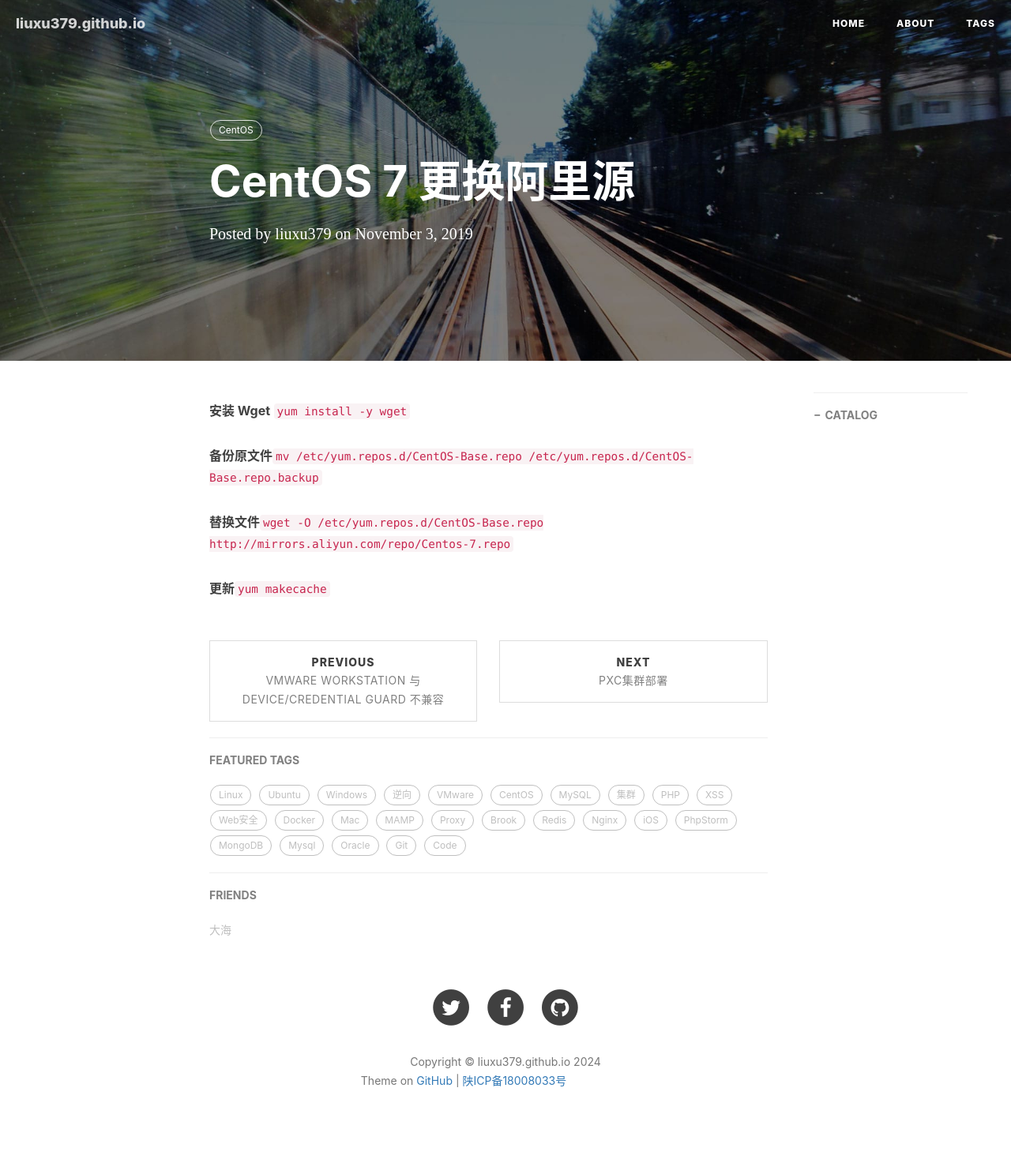
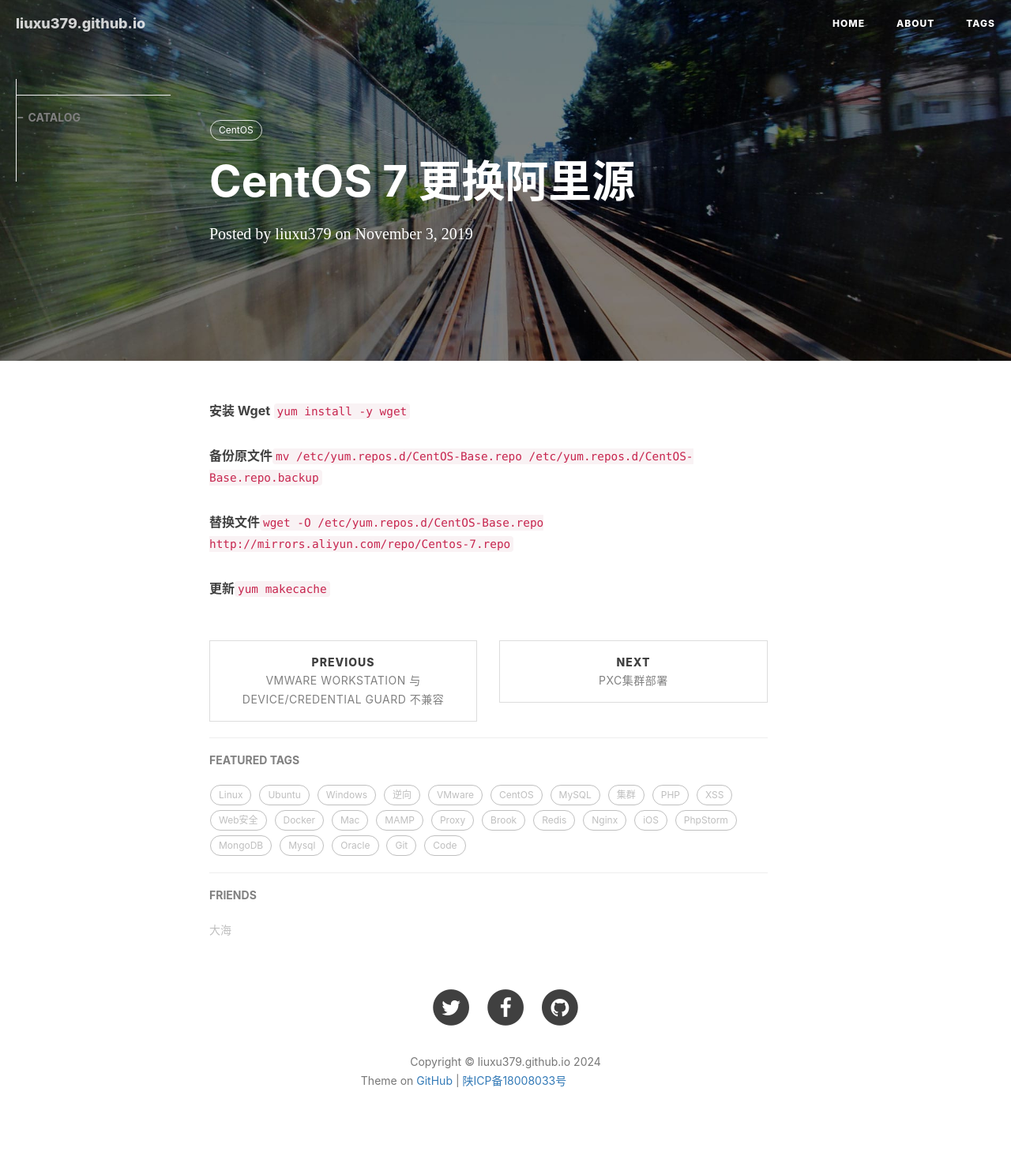
Before and after one commit to liuxu379/liuxu379.github.io, a Jekyll site: the page built from _posts/2019-11-3-CentOS-7-更换阿里源.md, in a window 1280 px wide. Shown: the whole page at 79% size. Built offline with Jekyll 4.4.1, drawn with Linux system fonts in a browser that asks for light colours; nearby versions of some CDN libraries; comment, search, counter and statistics services are not loaded; grey boxes are pictures that could not be loaded.

Commit message:
样式修改

```diff
--- a/_layouts/post.html
+++ b/_layouts/post.html
@@ -216,6 +216,13 @@ layout: default
 <style>
     /* place left on bigger screen */
     @media all and (min-width: 800px) {
+        .catalog-container {
+            position: fixed;
+            left: 20px;
+            top: 100px;
+            padding: 0;
+            border-left: 1px solid #eee;
+        }
         .anchorjs-link{
             position: absolute;
             left: -0.75em;
@@ -223,5 +230,13 @@ layout: default
             margin-top : -0.1em;
         }
     }
+
+    .side-catalog {
+        display: block;
+        overflow: auto;
+        height: 100%;
+        padding-bottom: 40px;
+        width: 195px;
+    }
 </style>
 {% endif %}
```
